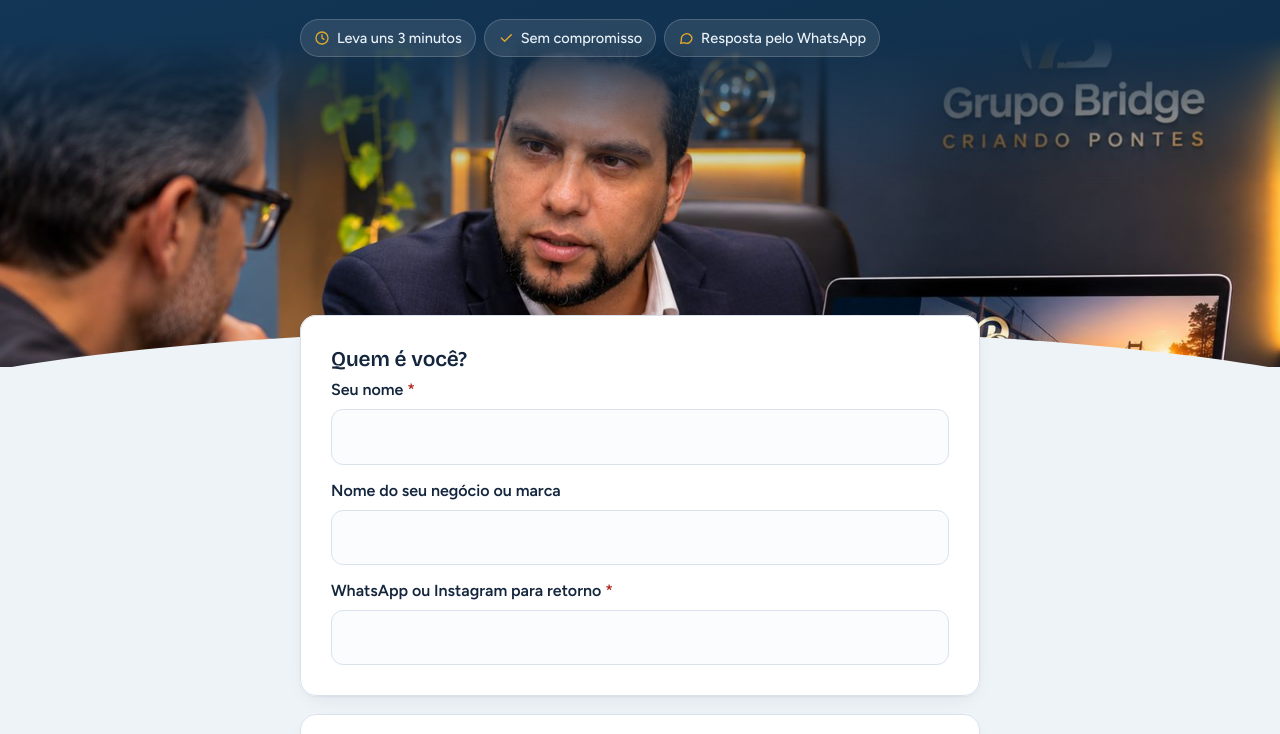
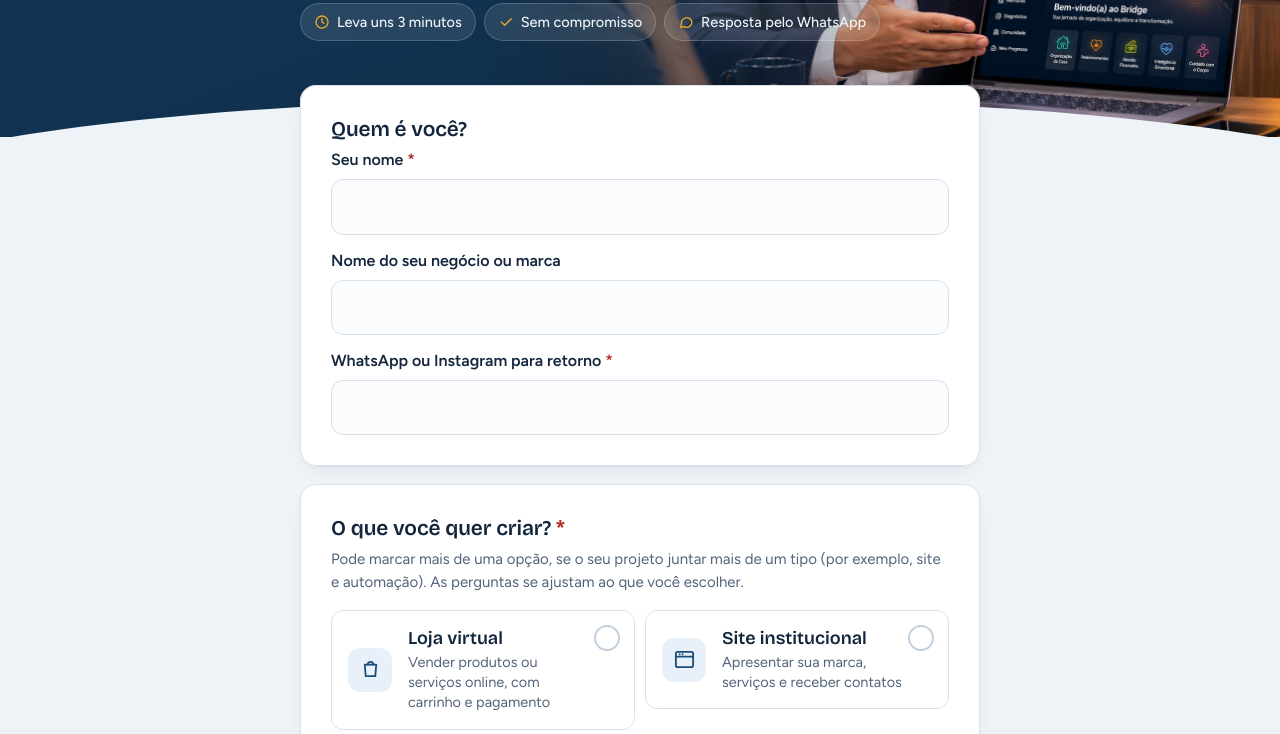
Before and after one commit to rjfelizardo/briefing-loja, a plain HTML site: page index.html in a window 1280 px wide. Shown: the part 280-1014 px from the top of the page. Drawn offline with nearby package versions, Linux system fonts and the light colour scheme.

Commit message:
Briefing: topo compacto com a foto encaixada na curva
Co-Authored-By: Claude Sonnet 5.5 <noreply@anthropic.com>
Claude-Session: https://claude.ai/code/session_018yaUjq2rriDoW1weVHNQYi

```diff
--- a/index.html
+++ b/index.html
@@ -59,20 +59,25 @@
       radial-gradient(900px 380px at 85% -10%, rgba(227,168,43,.18), transparent 60%),
       linear-gradient(160deg,var(--bridge-dark) 0%,var(--bridge-deep) 100%);
     color:#fff;
-    padding:40px 0 330px;
+    padding:40px 0 96px;
     position:relative;
     overflow:hidden;
   }
+  /* foto encaixada dentro do próprio topo curvado */
   header.hero::before{
-    content:"";position:absolute;left:0;right:0;bottom:0;height:340px;
-    background:url("/hero.jpg") 40% 22%/cover no-repeat;
-    -webkit-mask-image:linear-gradient(to bottom,transparent 0,#000 45%);
-            mask-image:linear-gradient(to bottom,transparent 0,#000 45%);
+    content:"";position:absolute;inset:0;
+    background:
+      linear-gradient(180deg,rgba(14,42,68,.90) 0%,rgba(14,42,68,.78) 50%,rgba(14,42,68,.40) 82%,rgba(14,42,68,.55) 100%),
+      url("/hero.jpg") 38% 40%/cover no-repeat;
   }
   header.hero .wrap{position:relative;z-index:1}
   @media (min-width:760px){
-    header.hero{padding:56px 0 310px}
-    header.hero::before{height:330px;background-position:50% 20%}
+    header.hero::before{
+      left:auto;width:62%;
+      background:url("/hero.jpg") 0% 25%/cover no-repeat;
+      -webkit-mask-image:linear-gradient(to right,transparent 0,rgba(0,0,0,.55) 30%,#000 62%);
+              mask-image:linear-gradient(to right,transparent 0,rgba(0,0,0,.55) 30%,#000 62%);
+    }
   }
   header.hero svg.arc{position:absolute;left:0;right:0;bottom:-2px;width:100%;height:56px}
   .brand{display:flex;align-items:center;gap:14px;margin:0 0 30px}
```
